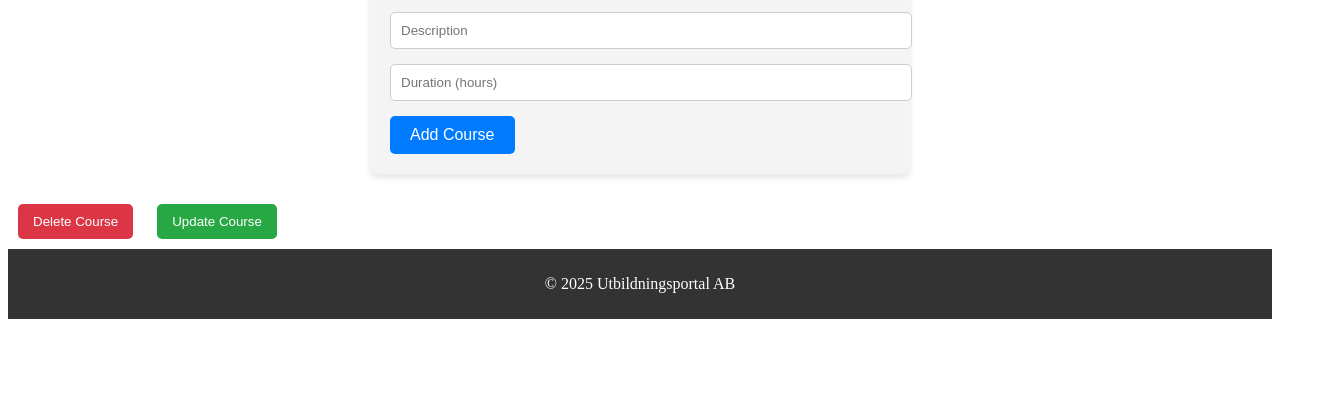
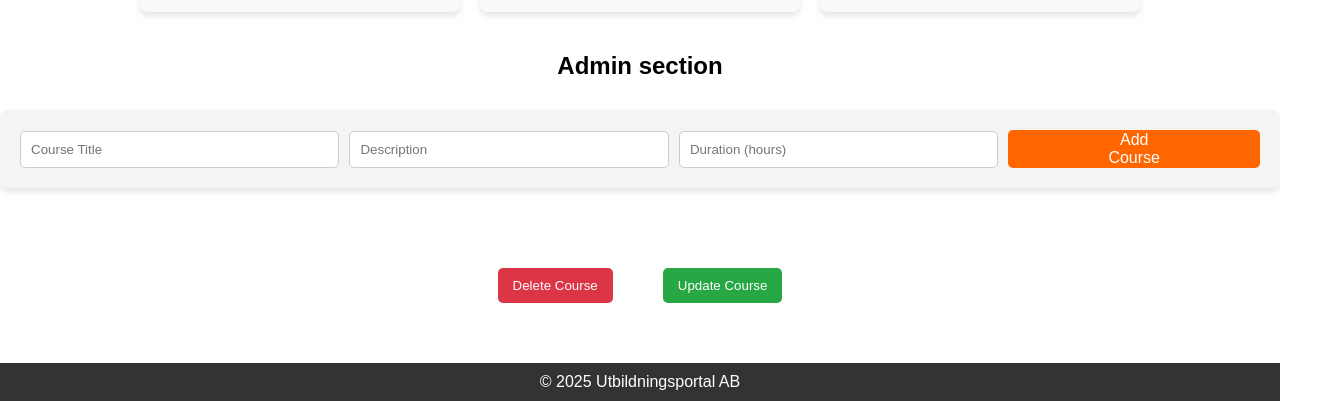
Before and after one commit to NiklasNilsson79/Westcoast_Education, a website with bundled scripts: page courses.html in a window 1280 px wide. Shown: the part 702-1103 px from the top of the page, 1318 px wide, since content can reach past the window. Before the commit the page ends 1029 px from the top, so only its background shows below. Built offline with nearby package versions, Linux system fonts and the light colour scheme; data requests are answered from the project's data file.

Commit message:
Small adjustment

```diff
--- a/courses.html
+++ b/courses.html
@@ -19,6 +19,8 @@
 
     <h1>Courses</h1>
     <ul id="courses"></ul>
+
+    <h2>Admin section</h2>
     <form id="new-course">
       <input type="text" name="title" placeholder="Course Title" required />
       <input
@@ -33,8 +35,11 @@
         required />
       <button type="submit">Add Course</button>
     </form>
-    <button id="delete">Delete Course</button>
-    <button id="update">Update Course</button>
+
+    <div class="button-container">
+      <button id="delete">Delete Course</button>
+      <button id="update">Update Course</button>
+    </div>
 
     <footer>
       <p>© 2025 Utbildningsportal AB</p>
--- a/db.json
+++ b/db.json
@@ -4,42 +4,42 @@
       "id": 1,
       "title": "Introduktion till JavaScript",
       "description": "Lär dig grunderna i JavaScript, ett av de mest populära programmeringsspråken.",
-      "duration": "6 veckor",
+      "duration": "65",
       "imageUrl": "javascript-course.jpg"
     },
     {
       "id": 2,
       "title": "Webbutveckling med HTML och CSS",
       "description": "Bygg snygga och responsiva webbplatser med HTML och CSS.",
-      "duration": "4 veckor",
+      "duration": "48",
       "imageUrl": "html-css-course.jpg"
     },
     {
       "id": 3,
       "title": "Grundläggande Python-programmering",
       "description": "En introduktionskurs till Python, perfekt för nybörjare.",
-      "duration": "8 veckor",
+      "duration": "80",
       "imageUrl": "python-course.jpg"
     },
     {
       "id": 4,
       "title": "Databashantering med MySQL",
       "description": "Lär dig att skapa, hantera och använda databaser med MySQL.",
-      "duration": "5 veckor",
+      "duration": "50",
       "imageUrl": "mysql-course.jpg"
     },
     {
       "id": 5,
       "title": "Bygg applikationer med React",
       "description": "Upptäck hur du skapar interaktiva användargränssnitt med React.",
-      "duration": "7 veckor",
+      "duration": "70",
       "imageUrl": "react-course.jpg"
     },
     {
       "id": 6,
       "title": "Introduktion till Blockchain-teknik",
       "description": "Utforska grunderna i blockchain och dess olika användningsområden.",
-      "duration": "6 veckor",
+      "duration": "60",
       "imageUrl": "blockchain-course.jpg"
     }
   ]
--- a/src/dom.js
+++ b/src/dom.js
@@ -5,7 +5,7 @@ export const createCourseDisplay = (courses) => {
       <li>
         <h2>${course.title}</h2>
         <p>${course.description}</p>
-        <p>Duration: ${course.duration} hours</p>
+        <p>Duration: ${course.duration} timmar </p>
         <img src="${course.imageUrl}" alt="${course.title}" width="150">
       </li>
     `
--- a/src/styles/courses.css
+++ b/src/styles/courses.css
@@ -1,3 +1,28 @@
+* {
+  margin: 0;
+  padding: 0;
+  box-sizing: border-box;
+}
+
+body {
+  font-family: Arial, sans-serif;
+  height: 100vh;
+  display: flex;
+  flex-direction: column;
+}
+
+h1 {
+  font-size: 36px;
+  margin: 100px 10px;
+  text-align: center;
+}
+
+h2 {
+  font-size: 24px;
+  margin: 20px 10px;
+  text-align: center;
+}
+
 nav {
   background-color: rgba(0, 0, 0, 0.7);
   position: absolute;
@@ -73,6 +98,7 @@ form {
   padding: 20px;
   border-radius: 8px;
   box-shadow: 0 4px 6px rgba(0, 0, 0, 0.1);
+  margin-top: 10px;
 }
 
 form label {
@@ -87,15 +113,14 @@ form select,
 form textarea {
   width: 100%;
   padding: 10px;
-  margin-bottom: 15px;
   border: 1px solid #ccc;
   border-radius: 5px;
 }
 
 form button {
-  background-color: #007bff;
+  background-color: #ff6600;
   color: white;
-  padding: 10px 20px;
+  padding: 1px 100px;
   font-size: 16px;
   border: none;
   border-radius: 5px;
@@ -142,3 +167,29 @@ footer {
   margin-top: auto;
   z-index: 2;
 }
+
+.button-container {
+  display: flex;
+  justify-content: center;
+  gap: 30px;
+  margin-top: 50px;
+  margin-bottom: 50px;
+}
+
+/* Om du vill centrera hela formuläret på sidan */
+form {
+  display: flex;
+  justify-content: center;
+  align-items: center;
+  width: 100%; /* Se till att formuläret tar upp hela bredden */
+  max-width: 100%; /* Hindrar att det blir för brett */
+}
+
+#new-course {
+  display: flex;
+  justify-content: flex-start; /* Alla element till vänster */
+  gap: 10px;
+  flex-wrap: nowrap;
+  width: 100%;
+  max-width: 100%; /* Förhindrar att formuläret blir för brett */
+}
```
